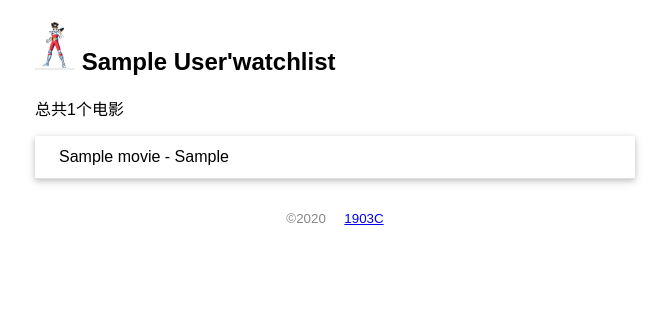
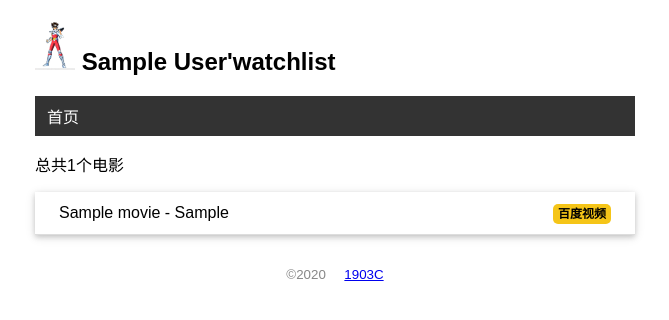
Before and after one commit to jibingkun1/flaskweb, a Flask app: page / in a window 1280 px wide. Shown: the top 320 px of the page, without its empty margins (305-974 px from the left). Run offline with Flask 2, Linux system fonts and the light colour scheme; tables that the repository leaves empty hold one stand-in row (values such as "Sample post").

Commit message:
模板继承和错误处理函数和模板上下文函数

```diff
--- a/day1/watchlist/app.py
+++ b/day1/watchlist/app.py
@@ -29,10 +29,8 @@ class Movie(db.Model):
 # views 视图函数
 @app.route('/')
 def index():
-
-   user = User.query.first()  #查询出来用户记录
-   movies = Movie.query.all()
-   return render_template('index.html',user=user,movies=movies)
+    movies = Movie.query.all()
+    return render_template('index.html',movies=movies)
 
 
 # 自定义命令
@@ -69,7 +67,13 @@ def forge():
     click.echo("导入数据完成")
 
 
+# 错误处理函数
 @app.errorhandler(404)
 def page_not_found(e):
+    return render_template('404.html')
+
+# 模板上下文处理函数
+@app.context_processor
+def common_user():
     user = User.query.first()
-    return render_template('404.html',user=user)
+    return dict(user=user)
--- a/day1/watchlist/static/css/style.css
+++ b/day1/watchlist/static/css/style.css
@@ -31,3 +31,36 @@ footer{
 .movie-list li:hover{
     background-color: #f8f9fa;
 }
+
+nav ul{
+    list-style-type: none;
+    margin: 0;
+    padding: 0;
+    overflow: hidden;
+    background-color: #333333;
+}
+nav li{
+    float: left;
+}
+nav li a{
+    display: block;
+    color: white;
+    text-align: center;
+    padding: 8px 12px;
+    text-decoration: none;
+}
+nav li a:hover{
+    background-color: #111111;
+}
+.float-right{
+    float: right;
+}
+.baidu{
+    font-size: 12px;
+    font-weight: bold;
+    color: black;
+    text-decoration: none;
+    background: #f5c518;
+    border-radius: 5px;
+    padding: 3px 5px;
+}
--- /dev/null
+++ b/day1/watchlist/templates/base.html
@@ -0,0 +1,29 @@
+<!DOCTYPE html>
+<html lang="zh">
+<head>
+    {% block head %}
+    <meta charset="UTF-8">
+    <meta name="viewport" content="width=device-width, initial-scale=1.0">
+    <title>{{ user.name }}'watchlist</title>
+    <link rel="stylesheet" href="{{ url_for('static',filename='css/style.css') }}">
+    {% endblock %}
+</head>
+<body>
+    <h2>
+        <img src="{{ url_for('static',filename='images/avatar.jpg') }}" alt="头像" class="avatar">
+        {{ user.name }}'watchlist
+    </h2>
+    <nav>
+        <ul>
+            <li>
+                <a href="{{ url_for('index') }}">首页</a>
+            </li>
+        </ul>
+    </nav>
+    {% block content %}{% endblock %}
+
+    <footer>
+        <small>&copy;2020 &nbsp;&nbsp;&nbsp; <a href="#">1903C</a> </small>
+    </footer>
+</body>
+</html>
--- a/day1/watchlist/templates/index.html
+++ b/day1/watchlist/templates/index.html
@@ -1,25 +1,15 @@
-<!DOCTYPE html>
-<html lang="zh">
-<head>
-    <meta charset="UTF-8">
-    <meta name="viewport" content="width=device-width, initial-scale=1.0">
-    <title>{{ user.name }}'watchlist</title>
-    <link rel="stylesheet" href="{{ url_for('static',filename='css/style.css') }}">
-</head>
-<body>
-    <h2>
-        <img src="{{ url_for('static',filename='images/avatar.jpg') }}" alt="头像" class="avatar">
-        {{ user.name }}'watchlist
-    </h2>
-    {# 过滤器 #}
-    <p>总共{{ movies|length }}个电影</p>
-    <ul class="movie-list">
-        {% for movie in movies%}
-        <li>{{ movie.title }} - {{ movie.year }}</li>
-        {% endfor %}
-    </ul>
-    <footer>
-        <small>&copy;2020 &nbsp;&nbsp;&nbsp; <a href="#">1903C</a> </small>
-    </footer>
-</body>
-</html>
+{% extends 'base.html' %}
+
+{% block content %}
+<p>总共{{ movies|length }}个电影</p>
+<ul class="movie-list">
+    {% for movie in movies%}
+    <li>
+        {{ movie.title }} - {{ movie.year }}
+        <span class="float-right">
+            <a class="baidu" href="http://v.baidu.com/v?word={{ movie.title }}&ct=301989888&rn=67&pn=0&db=0&s=0&fbl=800&ie=utf-8&oq={{ movie.title }}&f=3&rsp=0" target="_blank">百度视频</a>
+        </span>
+    </li>
+    {% endfor %}
+</ul>
+{% endblock %}
```
Also changed, not shown: day1/watchlist/templates/404.html (+4 -18 lines).
